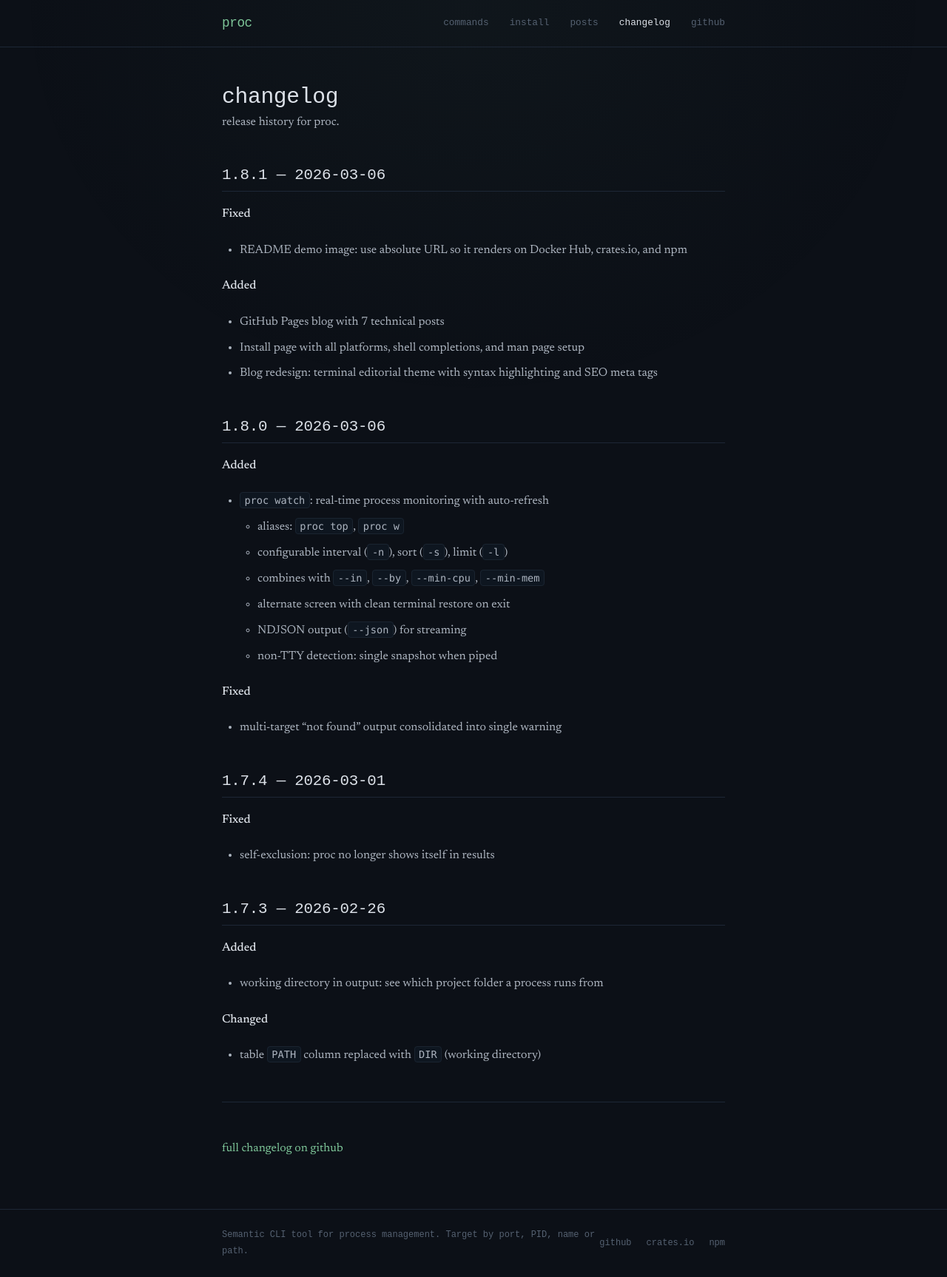
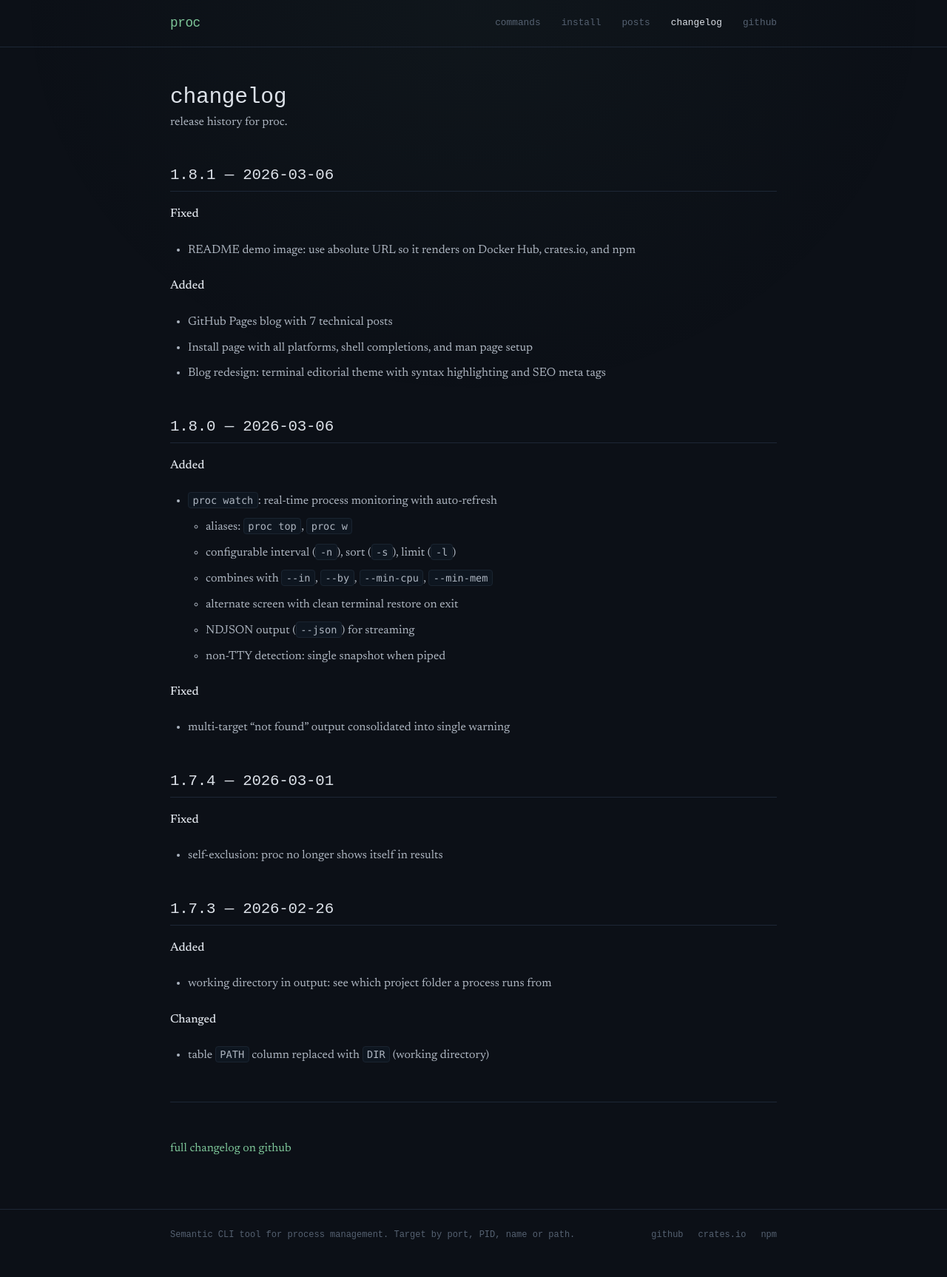
Before and after one commit to yazeed/proc, a Jekyll site: the page built from docs/changelog.md, in a window 1280 px wide. Shown: the whole page at 74% size. Built offline with Jekyll 4.4.1, drawn with Linux system fonts in a browser that asks for light colours; some web fonts are replaced; after the commit the page ends 1705 px from its top, so only the background shows below that.

Commit message:
docs: widen site container from 720px to 860px
Accommodates the demo video and gives content more breathing room.

Co-Authored-By: Claude Opus 4.6 (1M context) <noreply@anthropic.com>

```diff
--- a/docs/assets/css/style.css
+++ b/docs/assets/css/style.css
@@ -32,7 +32,7 @@
   --font-serif: 'Newsreader', 'Georgia', serif;
   --font-code: 'SF Mono', 'Fira Code', 'Consolas', monospace;
 
-  --container: 720px;
+  --container: 860px;
 }
 
 /* --- Reset & Base --- */
```
